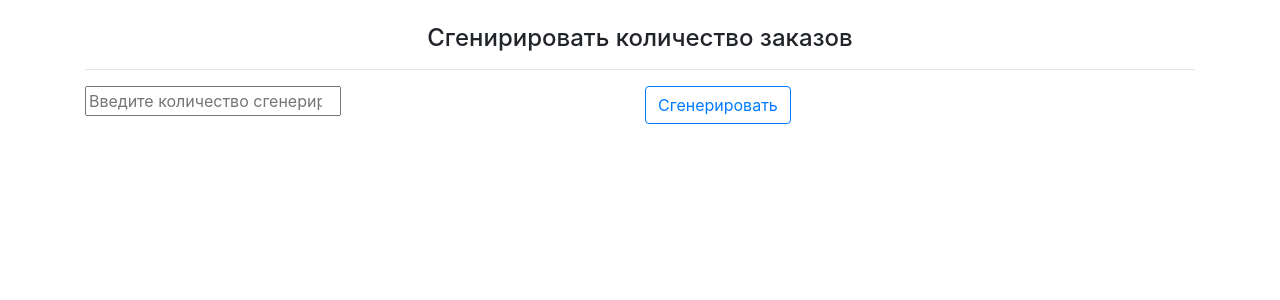
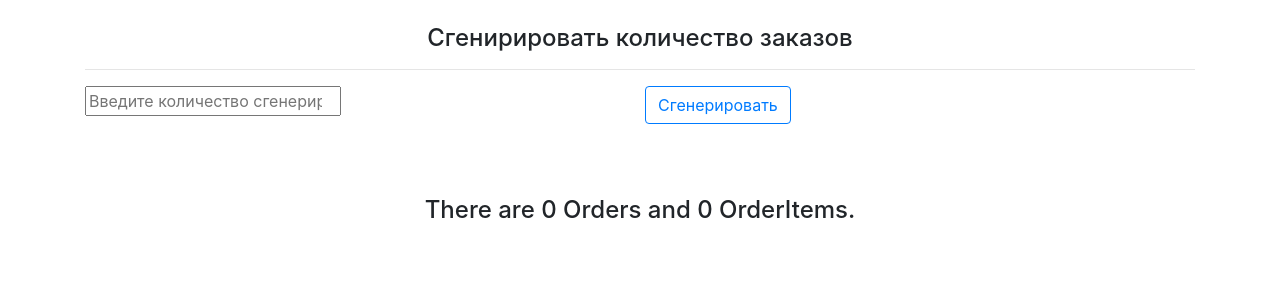
Before and after one commit to amyard/ProfBIT, a Django app: page / in a window 1280 px wide. Shown: the part 226-526 px from the top of the page. Run offline with Django 3.2, Linux system fonts and the light colour scheme; data that the repository does not hold is empty; parts of the project's set-up code (start-up, migrations or seed data) failed here and were passed over; some libraries are stand-ins or nearby versions.

Commit message:
fix some front-end parts

```diff
--- a/core/common/utils.py
+++ b/core/common/utils.py
@@ -2,7 +2,7 @@ from random import randrange
 from datetime import timedelta, datetime, time
 from django.utils import timezone
 
-
+# generate random date
 def random_date():
     start = datetime.strptime('01/01/2018 9:00', '%m/%d/%Y %I:%M')
     end = datetime.now()
--- a/core/orders/views.py
+++ b/core/orders/views.py
@@ -22,7 +22,7 @@ class OrdersCreateView(View):
     message_send = 'Success: Orders and OrderItems were created.'
 
     def get(self, request, *args, **kwargs):
-        context = {'form':self.form}
+        context = {'form':self.form, 'oritem':OrderItem.objects.all(), 'orders':Order.objects.all()}
         return render(self.request, self.template_name, context)
 
     def post(self, request, *args, **kwargs):
@@ -36,7 +36,7 @@ class OrdersCreateView(View):
                     OrderItem.objects.create(order_id = md)
             messages.success(self.request, self.message_send)
             return HttpResponseRedirect('/')
-        context = {'form': self.form(request.POST or None)}
+        context = {'form': self.form(request.POST or None), 'oritem':OrderItem.objects.all(), 'orders':Order.objects.all()}
         return render(self.request, self.template_name, context)
 
 
--- a/core/templates/orders/main.html
+++ b/core/templates/orders/main.html
@@ -24,4 +24,8 @@
     </form>
 </div>
 
+<div class="container mt-5 content-orders-by-date">
+    <h4 class="text-center pt-2 ">There are {{ orders.count }} Orders and {{ oritem.count }} OrderItems.</h4>
+</div>
+
 {% endblock %}
--- /dev/null
+++ b/runtime.txt
@@ -0,0 +1 @@
+python-3.6.7
```
Also changed, not shown: config/settings.py (+6 -1 lines), requirements.txt (added, +13 -0 lines), 1 other file.
